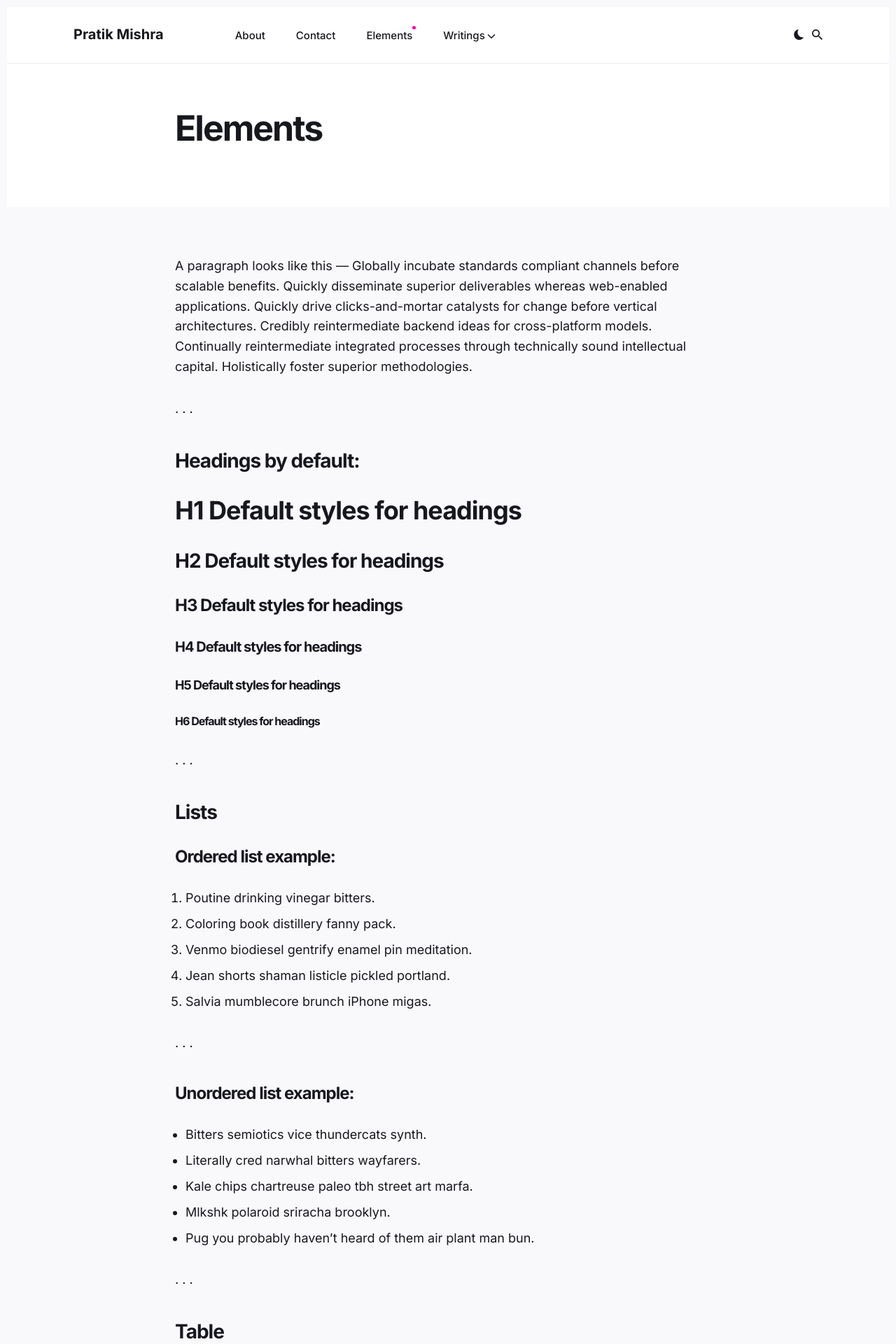
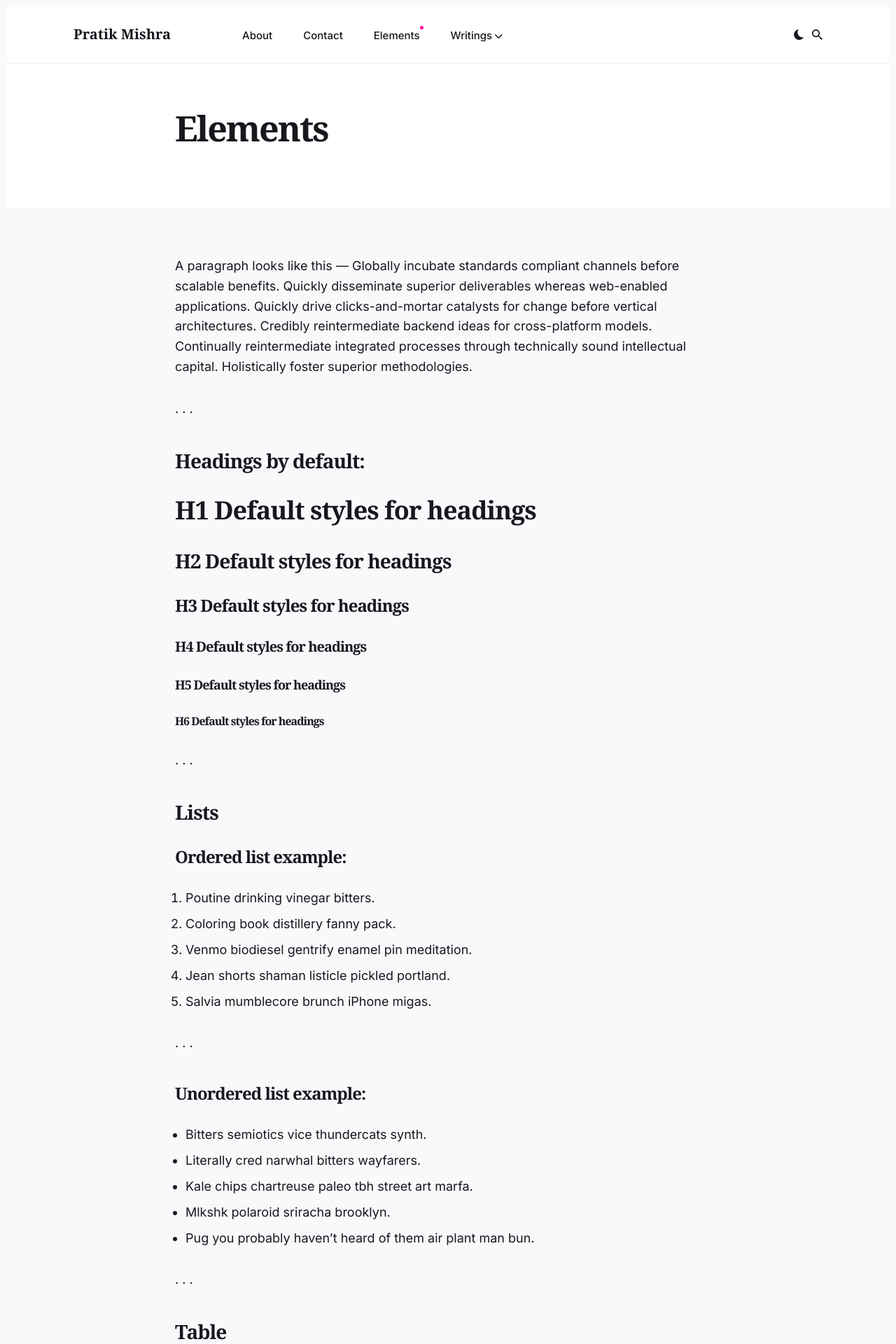
Before and after one commit to pratik1105/pratik1105.github.io, a Jekyll site: the page built from _pages/elements.md, in a window 1280 px wide. Shown: the top 1920 px of the page at 70% size. Built offline with Jekyll 4.4.1, drawn with Linux system fonts in a browser that asks for light colours.

Commit message:
Change headings font to Georgia

```diff
--- a/_sass/0-settings/_variables.scss
+++ b/_sass/0-settings/_variables.scss
@@ -24,7 +24,7 @@ $base-line-height: 1.6;
 
 // Headings
 $heading-font-weight: 700;
-$heading-font-family: 'Inter', Helvetica Neue, Helvetica, Arial, sans-serif;
+$heading-font-family: Georgia, Helvetica Neue, Helvetica, Arial;
 
 $font-size-h1: 36px;
 $font-size-h2: 28px;
```
